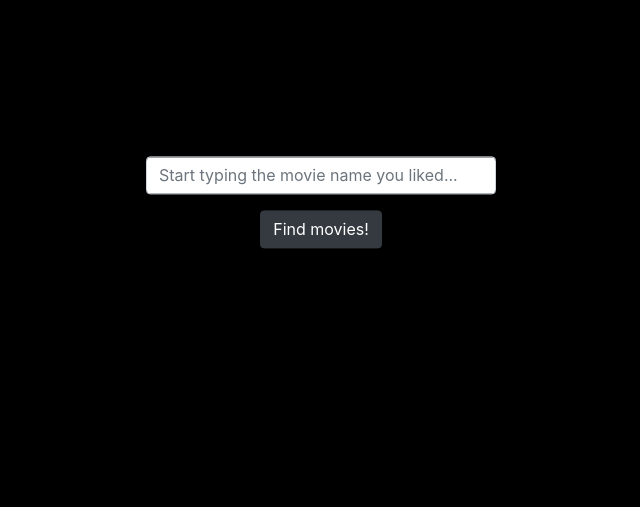
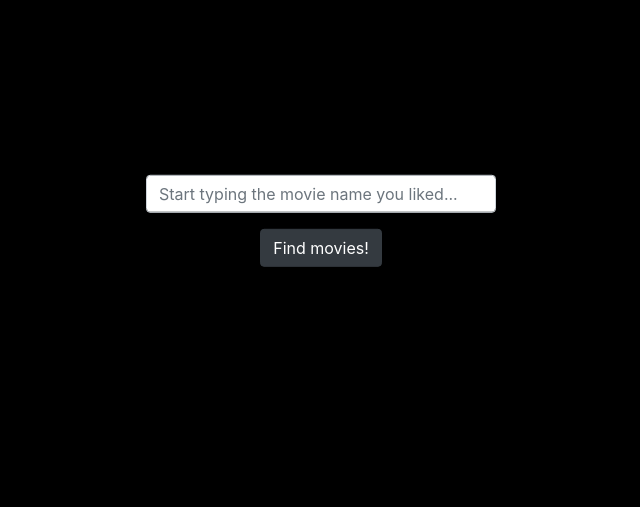
Before and after one commit to alibekU/movies_recommendations, a Flask app: page / in a window 1280 px wide. Shown: the part 56-563 px from the top of the page, without its empty margins (319-959 px from the left). Run offline with Flask 2, Linux system fonts and the light colour scheme; data that the repository does not hold is empty; parts of the project's set-up code (start-up, migrations or seed data) failed here and were passed over; some libraries are stand-ins or nearby versions.

Commit message:
chores: updates css to position search in  middle

```diff
--- a/static/stylesheets/styles.css
+++ b/static/stylesheets/styles.css
@@ -24,7 +24,7 @@ div.container {
 	position: absolute;
 	top: 30%;
 	left: 50%;
-	transform: translate(-50%, -30%);
+	transform: translate(-50%, -10%);
 }
 
 .ui-state-hover,
```
